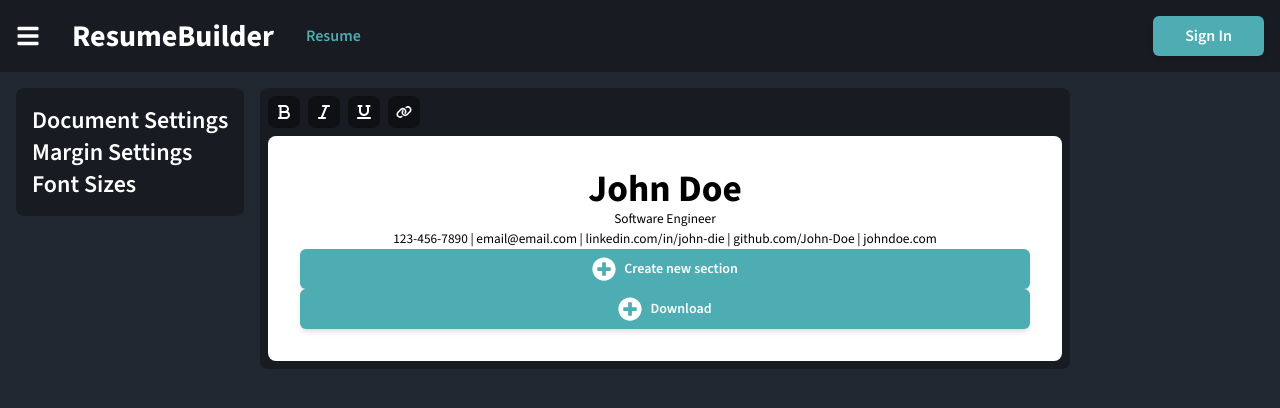
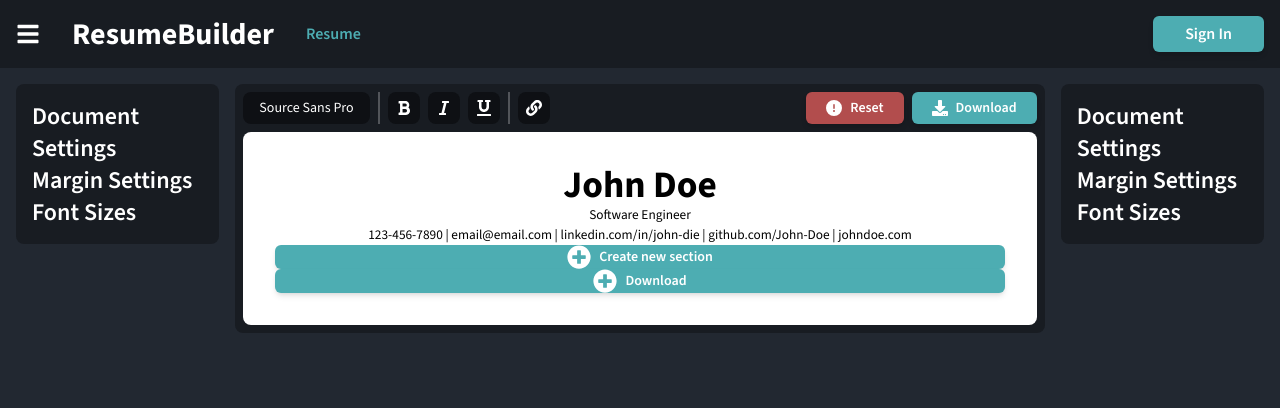
Before and after one commit to Jxl-s/resume-builder, a Next.js app: page /en in a window 1280 px wide. Shown: the top 408 px of the page. Built offline with nearby package versions, Linux system fonts and the light colour scheme.

Commit message:
add more buttons

```diff
--- a/src/app/[locale]/page.tsx
+++ b/src/app/[locale]/page.tsx
@@ -1,8 +1,16 @@
 import Editor from "@/app/[locale]/Editor";
 import Button from "@/components/Button";
 import Nav from "@/components/Nav";
+import Tooltips from "@/components/Tooltips";
 import { useTranslations } from "next-intl";
-import { FaBold, FaUnderline, FaItalic, FaLink } from "react-icons/fa6";
+import {
+    FaBold,
+    FaUnderline,
+    FaItalic,
+    FaLink,
+    FaDownload,
+    FaCircleExclamation,
+} from "react-icons/fa6";
 
 export default function Home() {
     const t = useTranslations("Index");
@@ -18,22 +26,16 @@ export default function Home() {
                     <h1 className="text-2xl font-semibold">Margin Settings</h1>
                     <h1 className="text-2xl font-semibold">Font Sizes</h1>
                 </article>
-                <article className="h-full bg-dark1 rounded-lg p-2">
-                    <div className="flex gap-2 mb-2">
-                        <div className="rounded-lg bg-dark3 p-2">
-                            <FaBold className="w-4 h-4" />
-                        </div>
-                        <div className="rounded-lg bg-dark3 p-2">
-                            <FaItalic className="w-4 h-4" />
-                        </div>
-                        <div className="rounded-lg bg-dark3 p-2">
-                            <FaUnderline className="w-4 h-4" />
-                        </div>
-                        <div className="rounded-lg bg-dark3 p-2">
-                            <FaLink className="w-4 h-4" />
-                        </div>
-                    </div>
+                <article className="bg-dark1 rounded-lg p-2 flex-grow flex flex-col items-center">
+                    <Tooltips />
                     <Editor />
+                </article>
+                <article className="h-full bg-dark1 rounded-lg p-4">
+                    <h1 className="text-2xl font-semibold">
+                        Document Settings
+                    </h1>
+                    <h1 className="text-2xl font-semibold">Margin Settings</h1>
+                    <h1 className="text-2xl font-semibold">Font Sizes</h1>
                 </article>
             </section>
         </main>
--- a/src/components/Button.tsx
+++ b/src/components/Button.tsx
@@ -8,6 +8,7 @@ interface Props {
 
 const themes = {
     primary: "bg-primary text-white",
+    danger: "bg-danger text-white",
 };
 
 const Button: FC<PropsWithChildren<Props>> = ({
@@ -19,7 +20,7 @@ const Button: FC<PropsWithChildren<Props>> = ({
     return (
         <button
             onClick={onClick}
-            className={`${themes[theme]} ${className} rounded-md py-2 shadow-md hover:brightness-110 duration-300`}
+            className={`${themes[theme]} ${className} rounded-md shadow-md hover:brightness-110 duration-300`}
         >
             {children}
         </button>
--- /dev/null
+++ b/src/components/Tooltips.tsx
@@ -0,0 +1,54 @@
+import { FC } from "react";
+import {
+    FaBold,
+    FaDownload,
+    FaItalic,
+    FaLink,
+    FaUnderline,
+} from "react-icons/fa";
+import Button from "./Button";
+import { FaCircleExclamation } from "react-icons/fa6";
+
+const Tooltips: FC = () => {
+    return (
+        <div className="flex justify-between w-full mb-2">
+            <div className="flex gap-2 relative">
+                <div className="rounded-lg bg-dark3 text-sm px-4 flex items-center">
+                    Source Sans Pro
+                </div>
+                <div className="h-8 w-0.5 bg-white/25" />
+                <div className="rounded-lg bg-dark3 p-2">
+                    <FaBold className="w-4 h-4" />
+                </div>
+                <div className="rounded-lg bg-dark3 p-2">
+                    <FaItalic className="w-4 h-4" />
+                </div>
+                <div className="rounded-lg bg-dark3 p-2">
+                    <FaUnderline className="w-4 h-4" />
+                </div>
+                <div className="h-8 w-0.5 bg-white/25" />
+                <div className="rounded-lg bg-dark3 p-2">
+                    <FaLink className="w-4 h-4" />
+                </div>
+            </div>
+            <div className="flex gap-2 relative">
+                <Button
+                    theme="danger"
+                    className="text-sm font-semibold px-5 flex items-center gap-2"
+                >
+                    <FaCircleExclamation className="w-4 h-4" />
+                    Reset
+                </Button>
+                <Button
+                    theme="primary"
+                    className="text-sm font-semibold px-5 flex items-center gap-2"
+                >
+                    <FaDownload className="w-4 h-4" />
+                    Download
+                </Button>
+            </div>
+        </div>
+    );
+};
+
+export default Tooltips;
```
